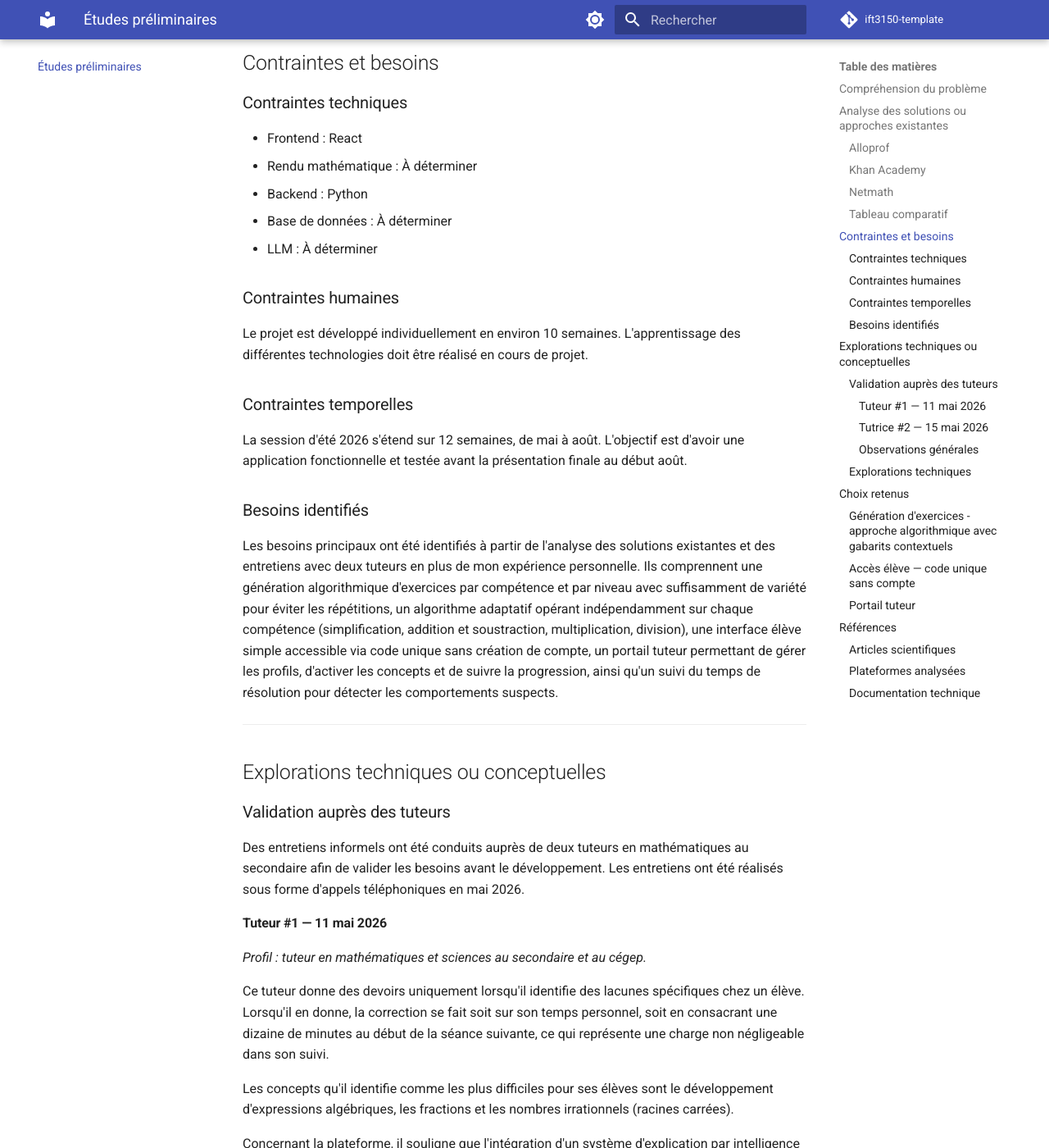
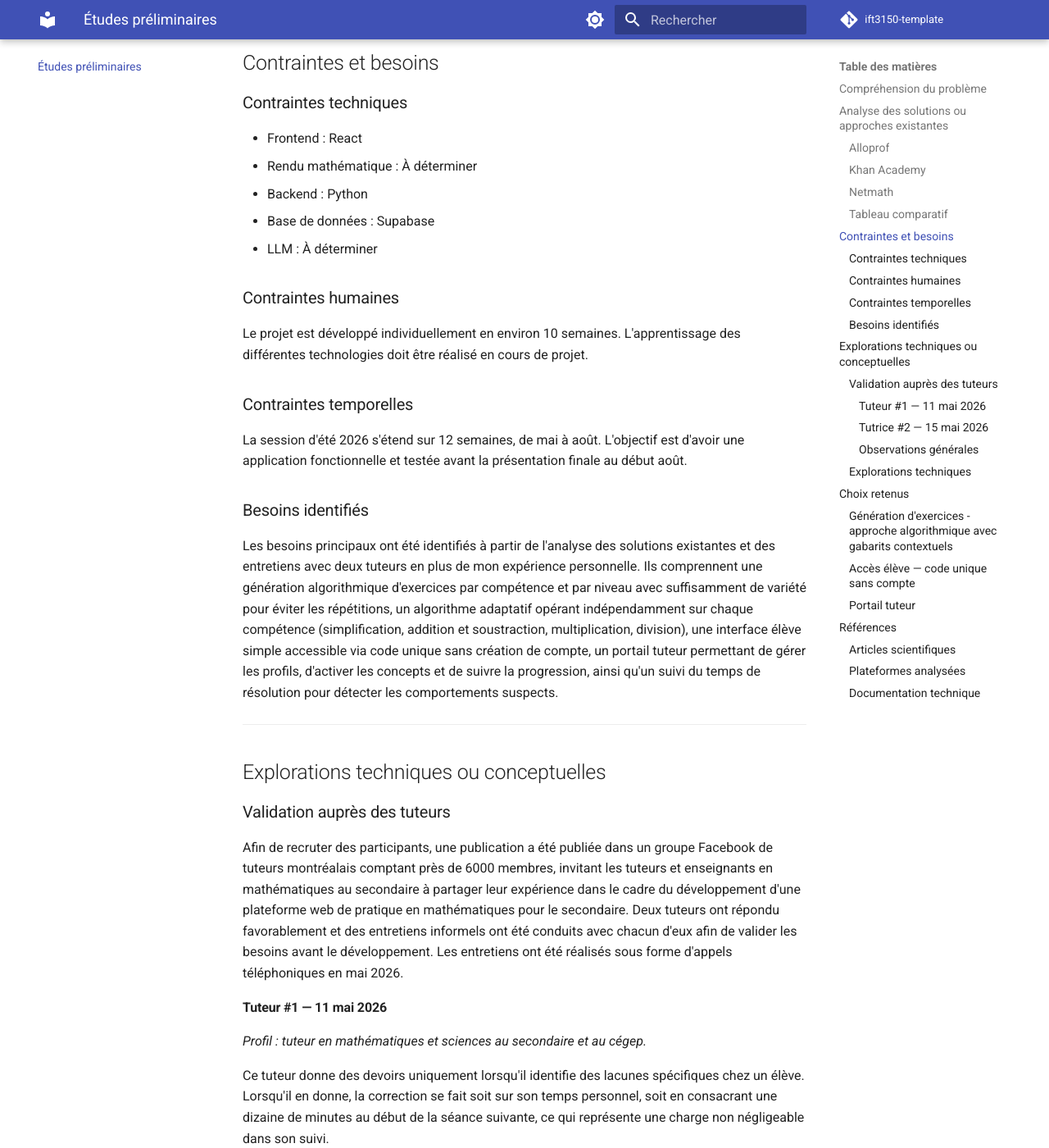
Before and after one commit to IsabelleGuillard/Projet-IFT3150, an MkDocs documentation site: the page built from docs/analyse.md, in a window 1280 px wide and 1400 px high, scrolled down 3393 px. Shown: the whole window at 82% size. Built offline with MkDocs 1.6.1 and Material for MkDocs 9.7.7, drawn with Linux system fonts in a browser that asks for light colours; comment, search, counter and statistics services are not loaded.

Commit message:
Update analyse.md

```diff
--- a/docs/analyse.md
+++ b/docs/analyse.md
@@ -79,7 +79,7 @@ Malgré ces qualités, Netmath présente des limites importantes dans un context
 - Frontend : React
 - Rendu mathématique : À déterminer
 - Backend : Python
-- Base de données : À déterminer
+- Base de données : Supabase
 - LLM : À déterminer
 
 ### Contraintes humaines
@@ -101,7 +101,7 @@ Les besoins principaux ont été identifiés à partir de l'analyse des solution
 
 ### Validation auprès des tuteurs
 
-Des entretiens informels ont été conduits auprès de deux tuteurs en mathématiques au secondaire afin de valider les besoins avant le développement. Les entretiens ont été réalisés sous forme d'appels téléphoniques en mai 2026.
+Afin de recruter des participants, une publication a été publiée dans un groupe Facebook de tuteurs montréalais comptant près de 6000 membres, invitant les tuteurs et enseignants en mathématiques au secondaire à partager leur expérience dans le cadre du développement d'une plateforme web de pratique en mathématiques pour le secondaire. Deux tuteurs ont répondu favorablement et des entretiens informels ont été conduits avec chacun d'eux afin de valider les besoins avant le développement. Les entretiens ont été réalisés sous forme d'appels téléphoniques en mai 2026.
 
 #### Tuteur #1 — 11 mai 2026
 *Profil : tuteur en mathématiques et sciences au secondaire et
```
Also changed, not shown: other parts of docs/analyse.md (+1 -5 lines).
